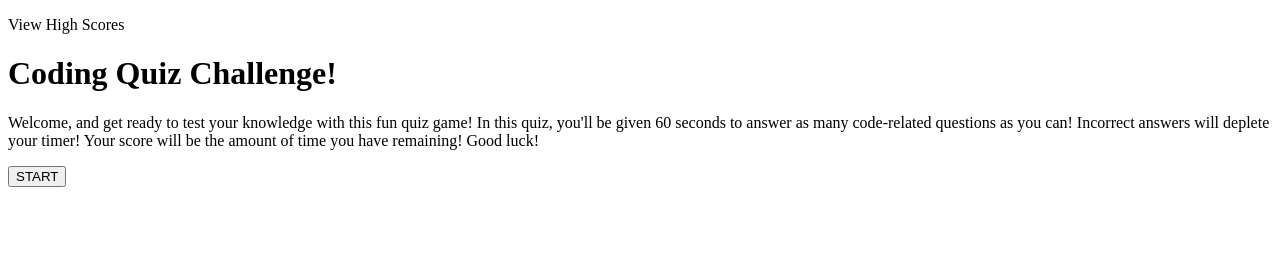
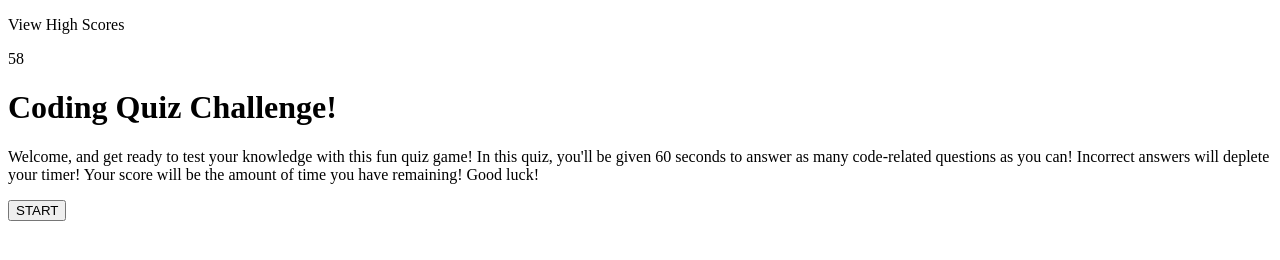
Before and after one commit to jtboyman/coding-quiz, a plain HTML site: page index.html in a window 1280 px wide. Both pictures are taken after a click on the button "START". Drawn offline with Linux system fonts and the light colour scheme.

Commit message:
timer works on Start button click, ends at 0

```diff
--- a/assets/js/script.js
+++ b/assets/js/script.js
@@ -0,0 +1,29 @@
+let timeLeft = 60;
+let startButton = document.querySelector('#startBtn')
+
+let startTimer = function() {
+
+    let timerEl = document.createElement("p");
+
+    timerEl.id = "timer";
+
+    timerEl.append(timeLeft);
+
+    let timerBox = document.querySelector('#timerBox');
+
+    timerBox.appendChild(timerEl);
+
+    setInterval(function() {
+
+        if (timeLeft > 0) {
+            timeLeft--;
+            document.getElementById('timer').innerHTML = timeLeft;
+        }
+
+        else if (timeLeft <= 0)
+            //come back to make this take you to the end screen
+            return;
+    }, 1000);
+}
+
+startButton.addEventListener("click", startTimer);
--- a/index.html
+++ b/index.html
@@ -14,8 +14,8 @@
             <p>View High Scores</p>
         </div>
 
-        <div>
-            <!--placeholder for timer-->
+        <div id= "timerBox">
+
         </div>
     </header>
     <!--Main body will hold intro div/quiz questions/etc.-->
@@ -28,7 +28,7 @@
                 Welcome, and get ready to test your knowledge with this fun quiz game! In this quiz, you'll be given 60 seconds to answer as many code-related questions as you can! Incorrect answers will deplete your timer! Your score will be the amount of time you have remaining! Good luck!
             </p>
 
-            <button>START</button>
+            <button id="startBtn">START</button>
         </div>
     </main>
 
```
